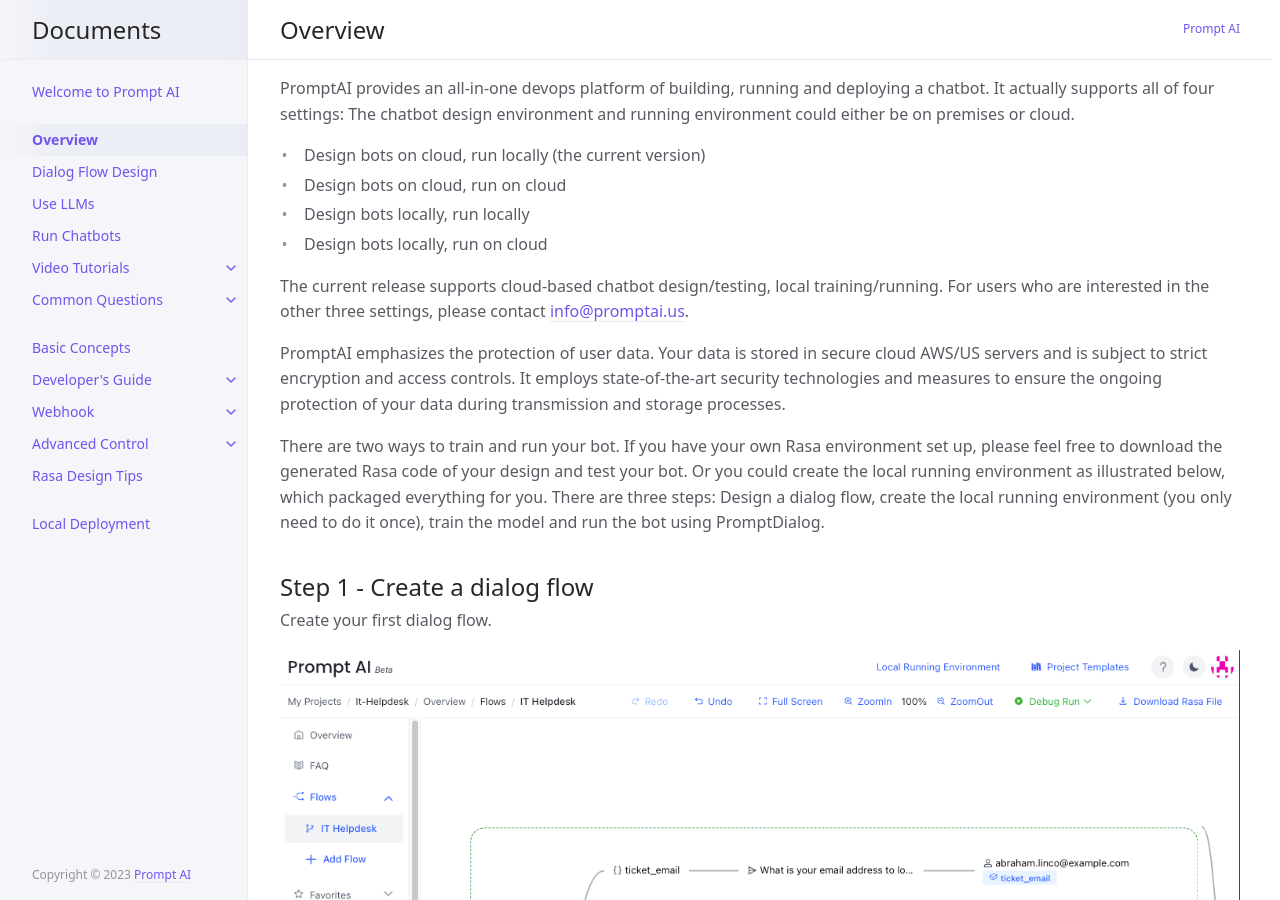
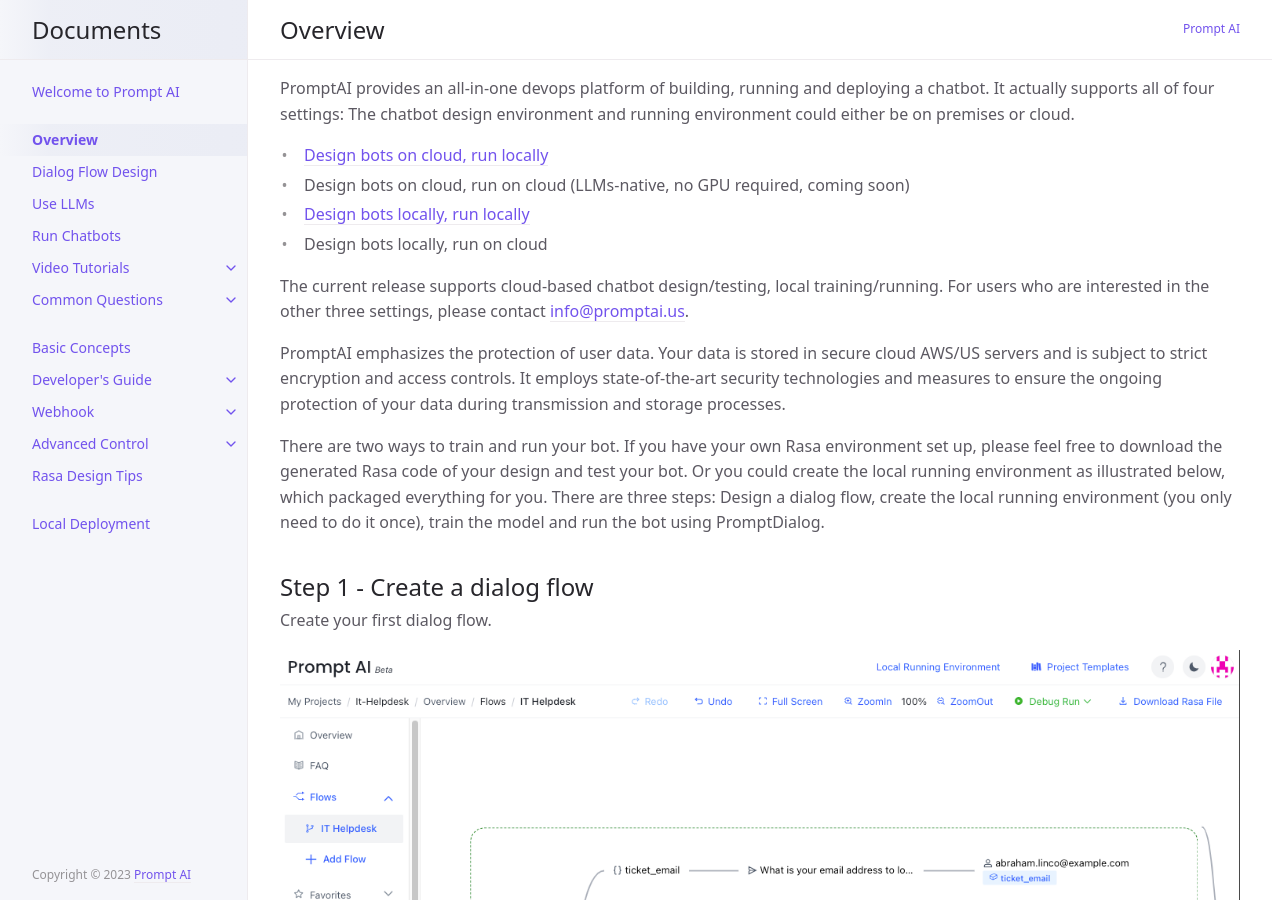
Before and after one commit to ws-cd/ws-cd.github.io, a Jekyll site: the page built from docs/overview.md, in a window 1280 px wide and 900 px high. Built offline with Jekyll 4.4.1, drawn with Linux system fonts in a browser that asks for light colours.

Commit message:
1、update overview

```diff
--- a/docs/overview.md
+++ b/docs/overview.md
@@ -7,9 +7,9 @@ has_children: false
 <!-- ![01-overview.png](/assets/images/overview/01-overview.png) -->
 PromptAI provides an all-in-one devops platform of building, running and deploying a chatbot.  It actually supports all of four settings: The chatbot design environment and running environment could either be on premises or cloud.
 
-* Design bots on cloud, run locally (the current version)
-* Design bots on cloud, run on cloud
-* Design bots locally, run locally
+* [Design bots on cloud, run locally](https://www.promptai.us/en/pricing/on-cloud/)
+* Design bots on cloud, run on cloud (LLMs-native, no GPU required, coming soon)
+* [Design bots locally, run locally](https://www.promptai.us/en/pricing/premises/)
 * Design bots locally, run on cloud
 
 The current release supports cloud-based chatbot design/testing, local training/running. For users who are interested in the other three settings, please contact [info@promptai.us](mailto:info@promptai.us).
```
